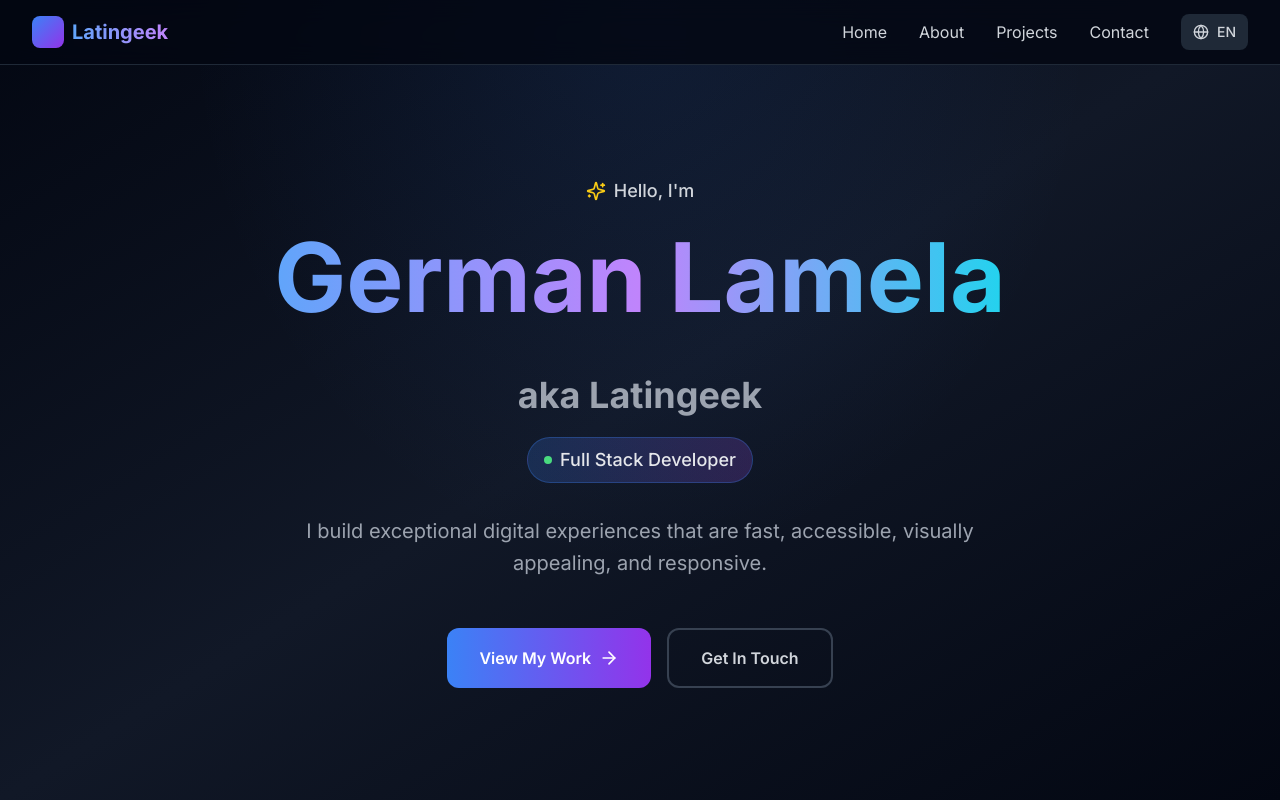
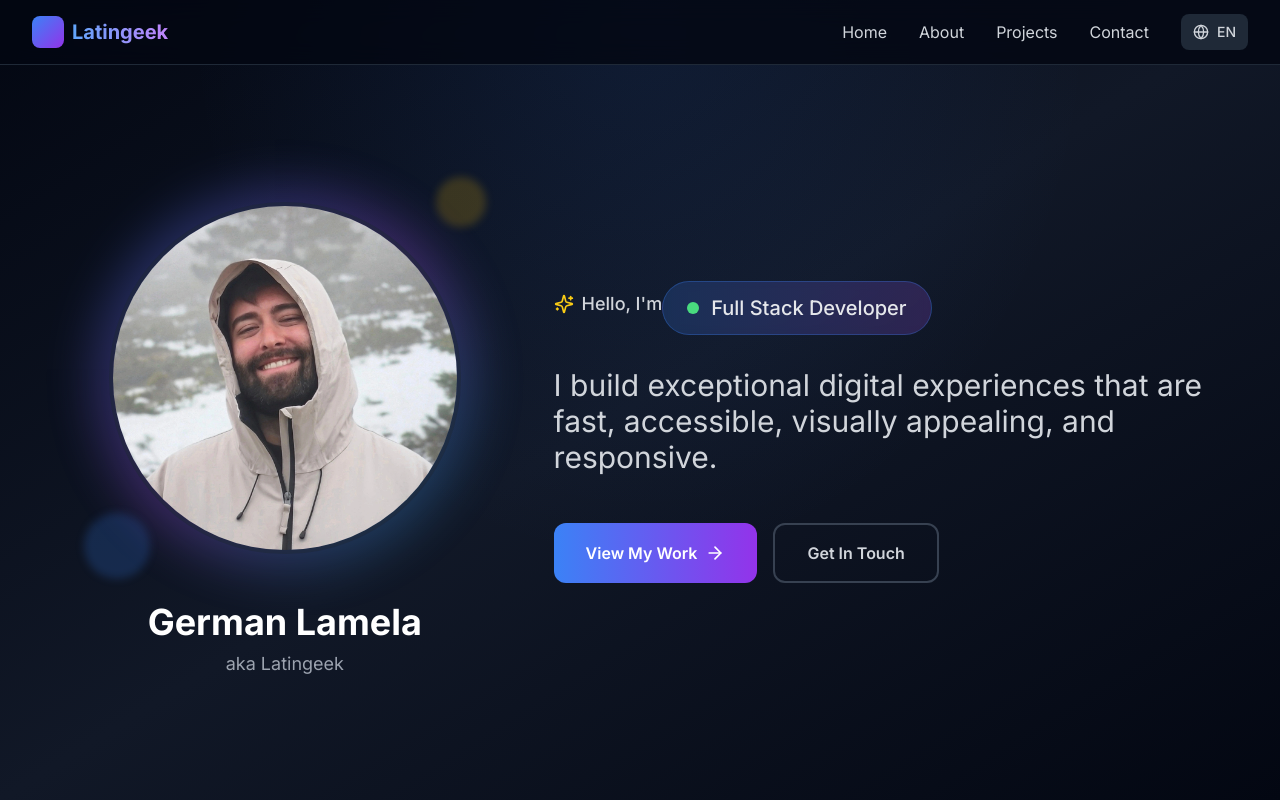
Before and after one commit to LatinGeek/latingeek-portfolio, a Next.js app: page /en in a window 1280 px wide. Shown: the top 800 px of the page. Built offline with nearby package versions, Linux system fonts and the light colour scheme.

Commit message:
feat: add personal avatar image to Hero section with modern design

```diff
--- a/components/sections/Hero.tsx
+++ b/components/sections/Hero.tsx
@@ -4,6 +4,7 @@ import { motion } from 'framer-motion';
 import { ArrowRight, Sparkles } from 'lucide-react';
 import Link from 'next/link';
 import { useTranslations } from 'next-intl';
+import Image from 'next/image';
 
 export default function Hero() {
   const t = useTranslations('hero');
@@ -15,7 +16,63 @@ export default function Hero() {
       <div className="absolute inset-0 bg-[radial-gradient(ellipse_at_top,_var(--tw-gradient-stops))] from-blue-500/10 via-transparent to-transparent" />
 
       <div className="container relative z-10 mx-auto px-4 sm:px-6 lg:px-8">
-        <div className="max-w-4xl mx-auto text-center">
+        <div className="max-w-6xl mx-auto">
+          <div className="flex flex-col lg:flex-row items-center justify-between gap-12">
+            {/* Left column: Avatar and personal info */}
+            <motion.div
+              initial={{ opacity: 0, x: -20 }}
+              animate={{ opacity: 1, x: 0 }}
+              transition={{ duration: 0.5 }}
+              className="lg:w-2/5"
+            >
+              <div className="relative">
+                {/* Avatar container with gradient border */}
+                <div className="relative w-64 h-64 md:w-80 md:h-80 lg:w-96 lg:h-96 mx-auto">
+                  <div className="absolute inset-0 bg-gradient-to-br from-blue-500 via-purple-500 to-cyan-500 rounded-full blur-xl opacity-30 animate-pulse" />
+                  <div className="absolute inset-4 rounded-full overflow-hidden border-4 border-gray-800/50">
+                    <Image
+                      src="/images/avatar.webp"
+                      alt="German Lamela (Latingeek)"
+                      fill
+                      className="object-cover"
+                      priority
+                      sizes="(max-width: 768px) 256px, (max-width: 1024px) 320px, 384px"
+                    />
+                  </div>
+                  {/* Decorative elements */}
+                  <div className="absolute -top-2 -right-2 w-12 h-12 rounded-full bg-yellow-500/20 border border-yellow-500/30 blur-sm" />
+                  <div className="absolute -bottom-2 -left-2 w-16 h-16 rounded-full bg-blue-500/20 border border-blue-500/30 blur-sm" />
+                </div>
+
+                {/* Name and title below avatar */}
+                <div className="mt-8 text-center">
+                  <motion.h2
+                    initial={{ opacity: 0, y: 10 }}
+                    animate={{ opacity: 1, y: 0 }}
+                    transition={{ duration: 0.5, delay: 0.2 }}
+                    className="text-3xl md:text-4xl font-bold text-white"
+                  >
+                    {t('name')}
+                  </motion.h2>
+                  <motion.p
+                    initial={{ opacity: 0, y: 10 }}
+                    animate={{ opacity: 1, y: 0 }}
+                    transition={{ duration: 0.5, delay: 0.3 }}
+                    className="text-lg text-gray-400 mt-2"
+                  >
+                    {t('aka')}
+                  </motion.p>
+                </div>
+              </div>
+            </motion.div>
+
+            {/* Right column: Content */}
+            <motion.div
+              initial={{ opacity: 0, x: 20 }}
+              animate={{ opacity: 1, x: 0 }}
+              transition={{ duration: 0.5 }}
+              className="lg:w-3/5 text-center lg:text-left"
+            >
               {/* Greeting */}
               <motion.div
                 initial={{ opacity: 0, y: 20 }}
@@ -29,32 +86,16 @@ export default function Hero() {
                 </span>
               </motion.div>
 
-          {/* Name */}
-          <motion.h1
-            initial={{ opacity: 0, y: 20 }}
-            animate={{ opacity: 1, y: 0 }}
-            transition={{ duration: 0.5, delay: 0.1 }}
-            className="text-5xl sm:text-6xl md:text-7xl lg:text-8xl font-bold mb-4"
-          >
-            <span className="bg-gradient-to-r from-blue-400 via-purple-400 to-cyan-400 bg-clip-text text-transparent">
-              {t('name')}
-            </span>
-            <br />
-            <span className="text-2xl sm:text-3xl md:text-4xl text-gray-400">
-              {t('aka')}
-            </span>
-          </motion.h1>
-
               {/* Title */}
               <motion.div
                 initial={{ opacity: 0, y: 20 }}
                 animate={{ opacity: 1, y: 0 }}
-            transition={{ duration: 0.5, delay: 0.2 }}
-            className="mb-8"
+                transition={{ duration: 0.5, delay: 0.1 }}
+                className="mb-8 inline-block"
               >
-            <div className="inline-flex items-center px-4 py-2 rounded-full bg-gradient-to-r from-blue-500/20 to-purple-500/20 border border-blue-500/30">
-              <div className="w-2 h-2 rounded-full bg-green-400 animate-pulse mr-2" />
-              <span className="text-lg font-medium text-gray-200">
+                <div className="inline-flex items-center px-6 py-3 rounded-full bg-gradient-to-r from-blue-500/20 to-purple-500/20 border border-blue-500/30 backdrop-blur-sm">
+                  <div className="w-3 h-3 rounded-full bg-green-400 animate-pulse mr-3" />
+                  <span className="text-xl font-medium text-gray-200">
                     {t('title')}
                   </span>
                 </div>
@@ -64,8 +105,8 @@ export default function Hero() {
               <motion.p
                 initial={{ opacity: 0, y: 20 }}
                 animate={{ opacity: 1, y: 0 }}
-            transition={{ duration: 0.5, delay: 0.3 }}
-            className="text-xl text-gray-400 mb-12 max-w-2xl mx-auto leading-relaxed"
+                transition={{ duration: 0.5, delay: 0.2 }}
+                className="text-2xl md:text-3xl text-gray-300 mb-12 leading-relaxed"
               >
                 {t('description')}
               </motion.p>
@@ -74,8 +115,8 @@ export default function Hero() {
               <motion.div
                 initial={{ opacity: 0, y: 20 }}
                 animate={{ opacity: 1, y: 0 }}
-            transition={{ duration: 0.5, delay: 0.4 }}
-            className="flex flex-col sm:flex-row gap-4 justify-center"
+                transition={{ duration: 0.5, delay: 0.3 }}
+                className="flex flex-col sm:flex-row gap-4 justify-center lg:justify-start"
               >
                 <Link
                   href="#projects"
@@ -92,6 +133,8 @@ export default function Hero() {
                   {t('getInTouch')}
                 </Link>
               </motion.div>
+            </motion.div>
+          </div>
         </div>
       </div>
     </section>
```
Also changed, not shown: public/images/avatar.webp (added). Lines whose indentation alone changed are shown as unchanged.
